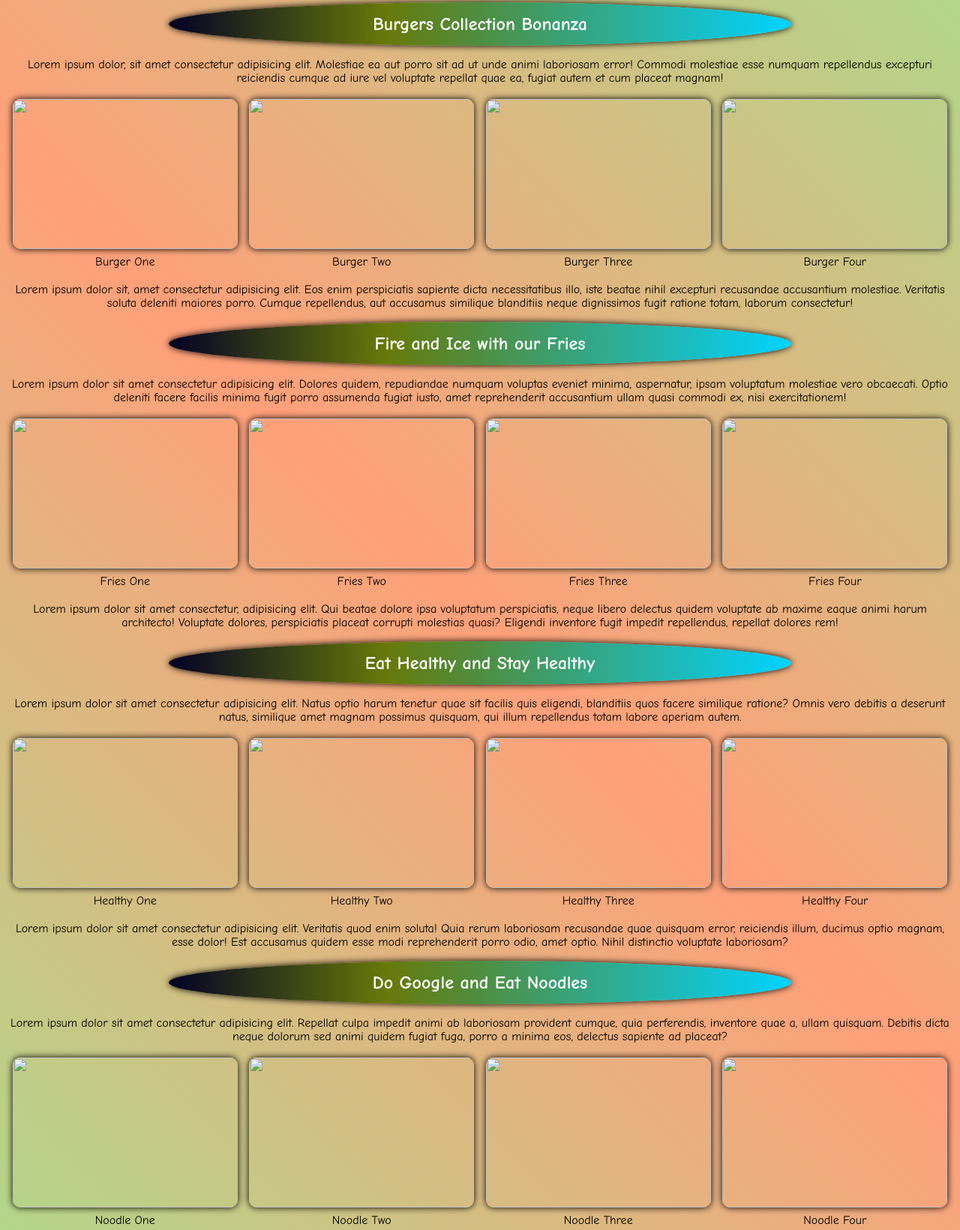
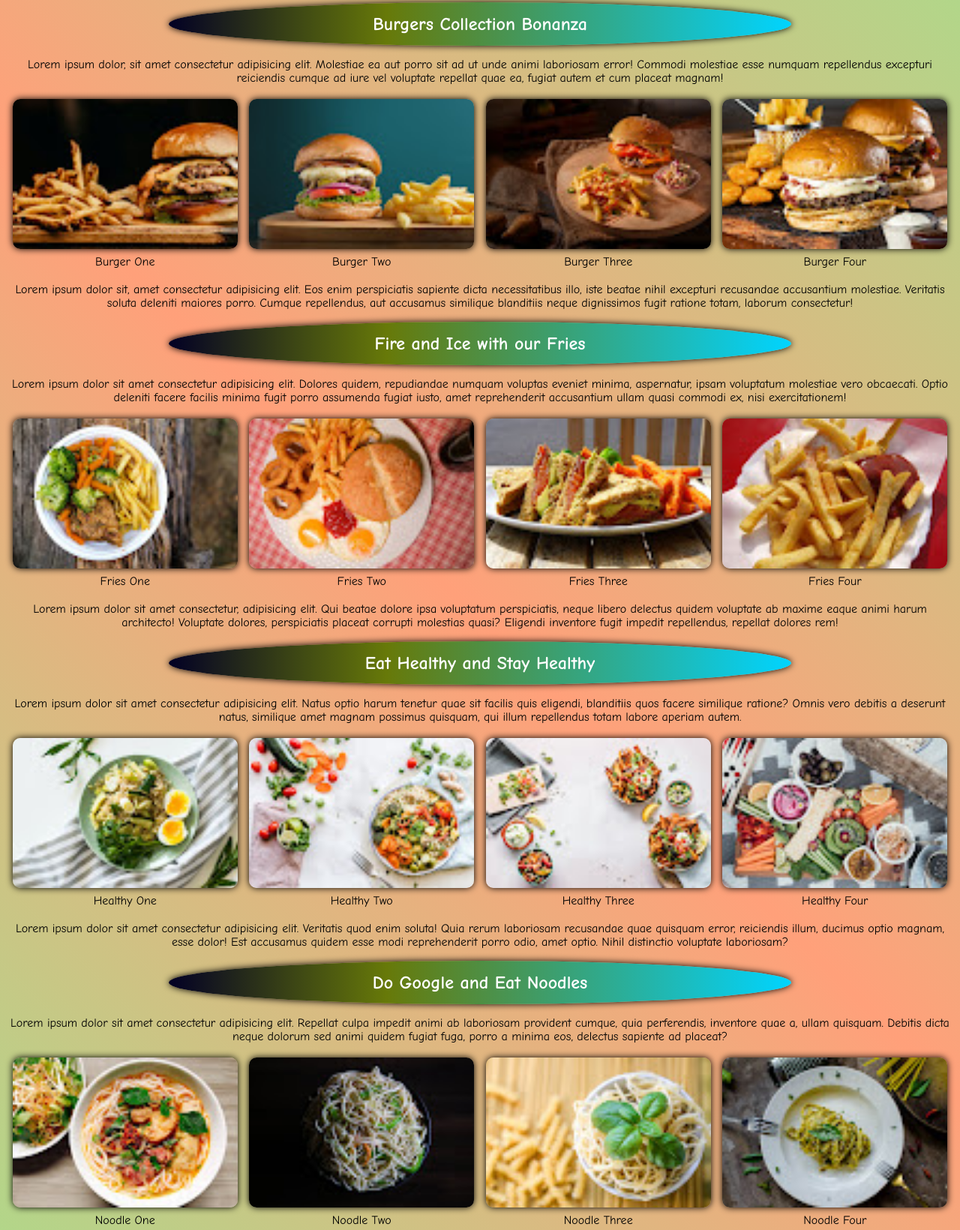
Before and after one commit to 0562-anjali/foodieapp, a plain HTML site: page index.html in a window 1280 px wide. Shown: the part 648-2288 px from the top of the page at 75% size. Drawn offline with Linux system fonts and the light colour scheme.

Commit message:
Update index.html

```diff
--- a/index.html
+++ b/index.html
@@ -57,10 +57,10 @@
         <table>
             <tr>
                 <td>
-                    <img src="images/main-1.jpg" width="500" height="300">
+                    <img src="main-1.jpg" width="500" height="300">
                 </td>
                 <td>
-                    <img src="images/main-2.jpeg" width="500" height="300">
+                    <img src="main-2.jpeg" width="500" height="300">
                 </td>
                 <tr>
                     <td>Awesome Taste</td>
@@ -76,16 +76,16 @@
         <table>
             <tr>
                 <td>
-                    <img src="images/main-3.jpeg" width="300" height="200">
+                    <img src="main-3.jpeg" width="300" height="200">
                 </td>
                 <td>
-                    <img src="images/main-4.jpeg" width="300" height="200">
+                    <img src="main-4.jpeg" width="300" height="200">
                 </td>
                 <td>
-                    <img src="images/main-5.jpeg" width="300" height="200">
+                    <img src="main-5.jpeg" width="300" height="200">
                 </td>
                 <td>
-                    <img src="images/main-6.jpeg" width="300" height="200">
+                    <img src="main-6.jpeg" width="300" height="200">
                 </td>
             <tr>
                 <td>Burger One</td>
@@ -103,16 +103,16 @@
         <table>
             <tr>
                 <td>
-                    <img src="images/main-7.jpeg" width="300" height="200">
+                    <img src="main-7.jpeg" width="300" height="200">
                 </td>
                 <td>
-                    <img src="images/main-8.jpeg" width="300" height="200">
+                    <img src="main-8.jpeg" width="300" height="200">
                 </td>
                 <td>
-                    <img src="images/main-9.jpeg" width="300" height="200">
+                    <img src="main-9.jpeg" width="300" height="200">
                 </td>
                 <td>
-                    <img src="images/main-10.jpeg" width="300" height="200">
+                    <img src="main-10.jpeg" width="300" height="200">
                 </td>
             <tr>
                 <td>Fries One</td>
@@ -130,16 +130,16 @@
         <table>
             <tr>
                 <td>
-                    <img src="images/main-11.jpeg" width="300" height="200">
+                    <img src="main-11.jpeg" width="300" height="200">
                 </td>
                 <td>
-                    <img src="images/main-12.jpeg" width="300" height="200">
+                    <img src="main-12.jpeg" width="300" height="200">
                 </td>
                 <td>
-                    <img src="images/main-13.jpeg" width="300" height="200">
+                    <img src="main-13.jpeg" width="300" height="200">
                 </td>
                 <td>
-                    <img src="images/main-14.jpeg" width="300" height="200">
+                    <img src="main-14.jpeg" width="300" height="200">
                 </td>
             <tr>
                 <td>Healthy One</td>
@@ -157,16 +157,16 @@
         <table>
             <tr>
                 <td>
-                    <img src="images/main-15.jpeg" width="300" height="200">
+                    <img src="main-15.jpeg" width="300" height="200">
                 </td>
                 <td>
-                    <img src="images/main-16.jpeg" width="300" height="200">
+                    <img src="main-16.jpeg" width="300" height="200">
                 </td>
                 <td>
-                    <img src="images/main-17.jpeg" width="300" height="200">
+                    <img src="main-17.jpeg" width="300" height="200">
                 </td>
                 <td>
-                    <img src="images/main-18.jpeg" width="300" height="200">
+                    <img src="main-18.jpeg" width="300" height="200">
                 </td>
             <tr>
                 <td>Noodle One</td>
@@ -184,16 +184,16 @@
         <table>
             <tr>
                 <td>
-                    <img src="images/main-19.jpeg" width="300" height="200">
+                    <img src="main-19.jpeg" width="300" height="200">
                 </td>
                 <td>
-                    <img src="images/main-20.jpeg" width="300" height="200">
+                    <img src="main-20.jpeg" width="300" height="200">
                 </td>
                 <td>
-                    <img src="images/main-21.jpeg" width="300" height="200">
+                    <img src="main-21.jpeg" width="300" height="200">
                 </td>
                 <td>
-                    <img src="images/main-22.jpeg" width="300" height="200">
+                    <img src="main-22.jpeg" width="300" height="200">
                 </td>
             </tr>
             <tr>
```
